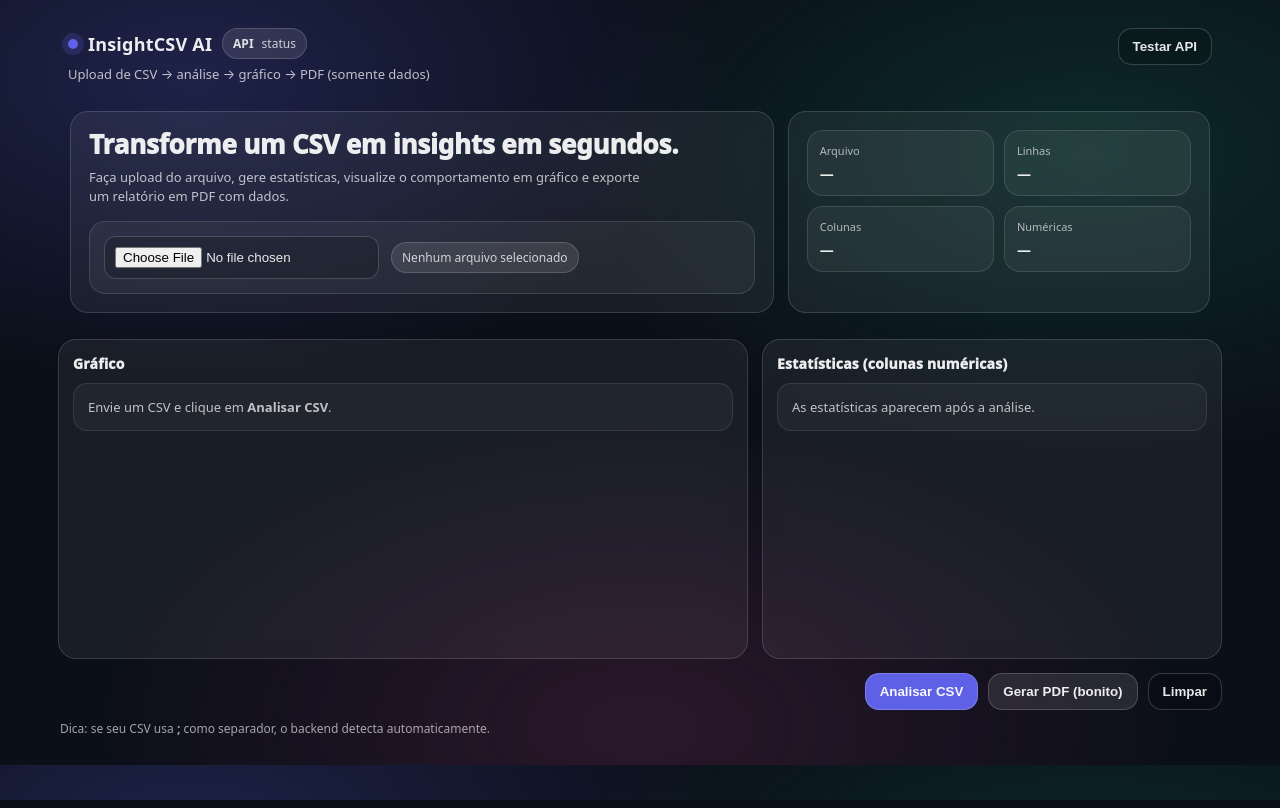
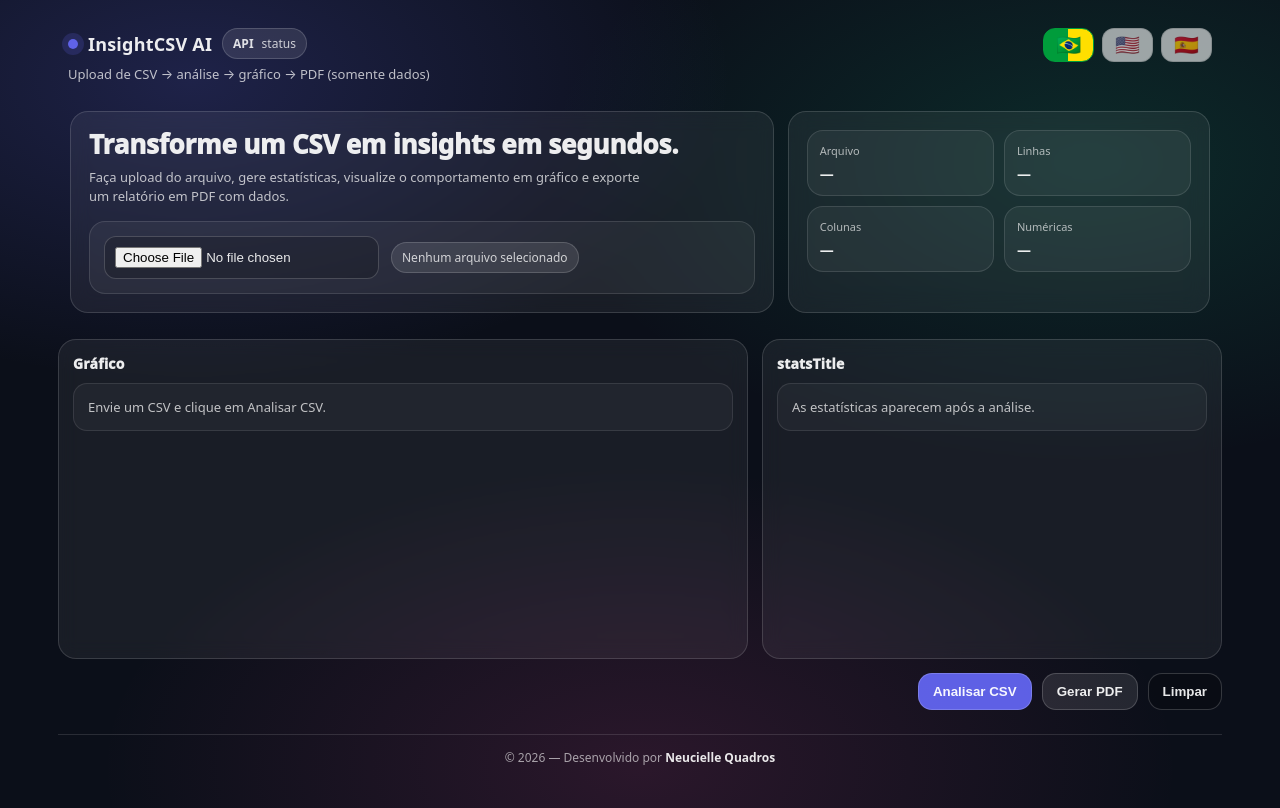
Before and after one commit to neuciellequadros/csv-insight-engine, a React app in the folder frontend/: page / in a window 1280 px wide. Built offline with nearby package versions, Linux system fonts and the light colour scheme; the HTML template or start-up script is replaced by a standard one.

Commit message:
Add internationalization support with i18next and language switcher component

```diff
--- a/frontend/package.json
+++ b/frontend/package.json
@@ -11,10 +11,12 @@
   },
   "dependencies": {
     "axios": "^1.13.2",
+    "i18next": "^25.8.0",
     "jspdf": "^4.0.0",
     "jspdf-autotable": "^5.0.7",
     "react": "^19.2.0",
     "react-dom": "^19.2.0",
+    "react-i18next": "^16.5.3",
     "recharts": "^3.6.0"
   },
   "devDependencies": {
--- a/frontend/src/App.tsx
+++ b/frontend/src/App.tsx
@@ -1,6 +1,8 @@
-import { useMemo, useState } from "react";
+import React, { useMemo, useState } from "react";
 import axios from "axios";
 import jsPDF from "jspdf";
+import { useTranslation } from "react-i18next";
+import { LanguageSwitcher } from "./components/LanguageSwitcher";
 import autoTable from "jspdf-autotable";
 import {
   LineChart,
@@ -11,6 +13,7 @@ import {
   CartesianGrid,
   ResponsiveContainer,
 } from "recharts";
+import { Footer } from "./components/footer";
 
 const API_BASE = "http://localhost:8000";
 
@@ -35,9 +38,9 @@ type AnalyzeResponse = {
   preview: Record<string, any>[];
 };
 
-function formatNum(n: number | null | undefined) {
+function formatNum(n: number | null | undefined, locale: string) {
   if (n === null || n === undefined || Number.isNaN(n)) return "-";
-  return new Intl.NumberFormat("pt-BR", { maximumFractionDigits: 4 }).format(n);
+  return new Intl.NumberFormat(locale, { maximumFractionDigits: 4 }).format(n);
 }
 
 function Pill({
@@ -116,6 +119,14 @@ export default function App() {
   const [data, setData] = useState<AnalyzeResponse | null>(null);
   const [chartCol, setChartCol] = useState<string>("");
 
+  const { t, i18n } = useTranslation("common");
+  const localeForNumbers =
+    i18n.language === "en"
+      ? "en-US"
+      : i18n.language === "es"
+        ? "es-ES"
+        : "pt-BR";
+
   const [apiStatus, setApiStatus] = useState<"unknown" | "ok" | "down">(
     "unknown",
   );
@@ -149,7 +160,7 @@ export default function App() {
       setData(null);
 
       if (!file) {
-        setErr("Selecione um arquivo .csv antes de analisar.");
+        setErr(t("errorNoFile"));
         return;
       }
 
@@ -168,7 +179,7 @@ export default function App() {
       setData(res.data);
       setChartCol(res.data.numericColumns?.[0] ?? "");
     } catch (e: any) {
-      setErr(e?.response?.data?.detail || "Erro ao analisar CSV.");
+      setErr(e?.response?.data?.detail || t("errorGeneric"));
     } finally {
       setLoading(false);
     }
@@ -187,13 +198,17 @@ export default function App() {
     doc.setFont("helvetica", "bold");
     doc.setFontSize(18);
     doc.setTextColor(20);
-    doc.text("InsightCSV — Relatório", marginX, 48);
+    doc.text(t("pdfTitle"), marginX, 48);
 
     doc.setFont("helvetica", "normal");
     doc.setFontSize(10);
     doc.setTextColor(90);
-    doc.text(`Arquivo: ${data.filename}`, marginX, 66);
-    doc.text(`Linhas: ${data.rows}   |   Colunas: ${data.cols}`, marginX, 82);
+    doc.text(`${t("fileLabel")}: ${data.filename}`, marginX, 66);
+    doc.text(
+      `${t("rowsLabel")}: ${data.rows}   |   ${t("colsLabel")}: ${data.cols}`,
+      marginX,
+      82,
+    );
 
     // Linha
     doc.setDrawColor(220);
@@ -206,10 +221,10 @@ export default function App() {
     const cardW = (pageWidth - marginX * 2 - gap * 3) / 4;
 
     const cards = [
-      { label: "Arquivo", value: data.filename },
-      { label: "Linhas", value: String(data.rows) },
-      { label: "Colunas", value: String(data.cols) },
-      { label: "Numéricas", value: String(data.numericColumns.length) },
+      { label: t("fileShort"), value: data.filename },
+      { label: t("rowsShort"), value: String(data.rows) },
+      { label: t("colsShort"), value: String(data.cols) },
+      { label: t("numericShort"), value: String(data.numericColumns.length) },
     ];
 
     cards.forEach((c, i) => {
@@ -237,28 +252,28 @@ export default function App() {
     doc.setFont("helvetica", "bold");
     doc.setFontSize(12);
     doc.setTextColor(30);
-    doc.text("Estatísticas (colunas numéricas)", marginX, cursorY);
+    doc.text(t("statsTitlePdf"), marginX, cursorY);
     cursorY += 10;
 
     const statRows = Object.entries(data.stats || {}).map(([col, s]) => [
       col,
       String(s.count),
-      formatNum(s.min),
-      formatNum(s.max),
-      formatNum(s.mean),
-      formatNum(s.sum),
+      formatNum(s.min, localeForNumbers),
+      formatNum(s.max, localeForNumbers),
+      formatNum(s.mean, localeForNumbers),
+      formatNum(s.sum, localeForNumbers),
     ]);
 
     if (statRows.length === 0) {
       doc.setFont("helvetica", "normal");
       doc.setFontSize(10);
       doc.setTextColor(90);
-      doc.text("Nenhuma coluna numérica detectada.", marginX, cursorY + 18);
+      doc.text(t("noNumericCols"), marginX, cursorY + 18);
       cursorY += 30;
     } else {
       autoTable(doc, {
         startY: cursorY + 8,
-        head: [["Coluna", "Count", "Min", "Max", "Média", "Soma"]],
+        head: [[t("col"), t("count"), t("min"), t("max"), t("mean"), t("sum")]],
         body: statRows,
         styles: {
           font: "helvetica",
@@ -287,7 +302,7 @@ export default function App() {
     doc.setFont("helvetica", "bold");
     doc.setFontSize(12);
     doc.setTextColor(30);
-    doc.text("Preview (primeiras linhas)", marginX, cursorY);
+    doc.text(t("previewTitlePdf"), marginX, cursorY);
     cursorY += 10;
 
     const preview = data.preview || [];
@@ -307,7 +322,7 @@ export default function App() {
       doc.setFont("helvetica", "normal");
       doc.setFontSize(10);
       doc.setTextColor(90);
-      doc.text("Sem dados para preview.", marginX, cursorY + 18);
+      doc.text(t("noPreview"), marginX, cursorY + 18);
     } else {
       autoTable(doc, {
         startY: cursorY + 8,
@@ -339,14 +354,14 @@ export default function App() {
       doc.setFontSize(9);
       doc.setTextColor(120);
       doc.text(
-        `Página ${i} de ${pageCount}`,
+        `${t("page")} ${i} ${t("of")} ${pageCount}`,
         pageWidth - marginX,
         pageHeight - 24,
         { align: "right" },
       );
     }
 
-    doc.save("relatorio_insightcsv.pdf");
+    doc.save(`insightcsv-report-${i18n.language}.pdf`);
   }
 
   function clearAll() {
@@ -363,7 +378,8 @@ export default function App() {
         <div>
           <div style={styles.brandRow}>
             <div style={styles.logoDot} />
-            <div style={styles.brand}>InsightCSV AI</div>
+            <div style={styles.brand}>{t("appTitle")}</div>
+
             <Pill
               tone={
                 apiStatus === "ok"
@@ -376,34 +392,25 @@ export default function App() {
               <span style={{ fontWeight: 800 }}>API</span>
               <span style={{ opacity: 0.9 }}>
                 {apiStatus === "ok"
-                  ? "online"
+                  ? t("online")
                   : apiStatus === "down"
-                    ? "offline"
-                    : "status"}
+                    ? t("offline")
+                    : t("status")}
               </span>
             </Pill>
           </div>
-          <div style={styles.caption}>
-            Upload de CSV → análise → gráfico → PDF (somente dados)
-          </div>
+          <div style={styles.caption}>{t("caption")}</div>
         </div>
 
         <div style={styles.actionsRow}>
-          <button style={styles.ghostBtn} onClick={pingApi} disabled={loading}>
-            Testar API
-          </button>
+          <LanguageSwitcher />
         </div>
       </div>
 
       <div style={styles.hero}>
         <div style={styles.heroLeft}>
-          <div style={styles.heroTitle}>
-            Transforme um CSV em insights em segundos.
-          </div>
-          <div style={styles.heroText}>
-            Faça upload do arquivo, gere estatísticas, visualize o comportamento
-            em gráfico e exporte um relatório em PDF com dados.
-          </div>
+          <div style={styles.heroTitle}>{t("heroTitle")}</div>
+          <div style={styles.heroText}>{t("heroText")}</div>
 
           <div style={styles.uploadBox}>
             <div
@@ -423,20 +430,18 @@ export default function App() {
               <Pill>
                 {file ? (
                   <>
-                    <span style={{ fontWeight: 800 }}>Selecionado:</span>
+                    <span style={{ fontWeight: 800 }}>{t("selected")}:</span>
                     <span style={{ opacity: 0.9 }}>{file.name}</span>
                   </>
                 ) : (
-                  <span style={{ opacity: 0.9 }}>
-                    Nenhum arquivo selecionado
-                  </span>
+                  <span style={{ opacity: 0.9 }}>{t("noFileSelected")}</span>
                 )}
               </Pill>
             </div>
 
             {!!err && (
               <div style={styles.errorBox}>
-                <b>Erro:</b> {err}
+                <b>{t("error")}:</b> {err}
               </div>
             )}
           </div>
@@ -444,11 +449,20 @@ export default function App() {
 
         <div style={styles.heroRight}>
           <div style={styles.statsGrid}>
-            <StatCard label="Arquivo" value={hasData ? data!.filename : "—"} />
-            <StatCard label="Linhas" value={hasData ? data!.rows : "—"} />
-            <StatCard label="Colunas" value={hasData ? data!.cols : "—"} />
             <StatCard
-              label="Numéricas"
+              label={t("fileShort")}
+              value={hasData ? data!.filename : "—"}
+            />
+            <StatCard
+              label={t("rowsShort")}
+              value={hasData ? data!.rows : "—"}
+            />
+            <StatCard
+              label={t("colsShort")}
+              value={hasData ? data!.cols : "—"}
+            />
+            <StatCard
+              label={t("numericShort")}
               value={hasData ? data!.numericColumns.length : "—"}
             />
           </div>
@@ -457,11 +471,13 @@ export default function App() {
 
       <div style={styles.mainGrid}>
         <Panel
-          title="Gráfico"
+          title={t("chartTitle")}
           right={
             hasData && data!.numericColumns.length ? (
               <div style={{ display: "flex", gap: 10, alignItems: "center" }}>
-                <span style={{ fontSize: 12, opacity: 0.8 }}>Coluna Y</span>
+                <span style={{ fontSize: 12, opacity: 0.8 }}>
+                  {t("yColumn")}
+                </span>
                 <select
                   value={chartCol}
                   onChange={(e) => setChartCol(e.target.value)}
@@ -478,13 +494,9 @@ export default function App() {
           }
         >
           {!hasData ? (
-            <div style={styles.empty}>
-              Envie um CSV e clique em <b>Analisar CSV</b>.
-            </div>
+            <div style={styles.empty}>{t("emptyChart")}</div>
           ) : data!.numericColumns.length === 0 ? (
-            <div style={styles.empty}>
-              Não detectei colunas numéricas para plotar.
-            </div>
+            <div style={styles.empty}>{t("noNumericToPlot")}</div>
           ) : (
             <div style={{ height: 320 }}>
               <ResponsiveContainer width="100%" height="100%">
@@ -500,22 +512,20 @@ export default function App() {
           )}
         </Panel>
 
-        <Panel title="Estatísticas (colunas numéricas)">
+        <Panel title={t("statsTitle")}>
           {!hasData ? (
-            <div style={styles.empty}>
-              As estatísticas aparecem após a análise.
-            </div>
+            <div style={styles.empty}>{t("statsEmpty")}</div>
           ) : (
             <div style={{ overflowX: "auto" }}>
               <table style={styles.table}>
                 <thead>
                   <tr>
-                    <th>Coluna</th>
-                    <th>Count</th>
-                    <th>Min</th>
-                    <th>Max</th>
-                    <th>Média</th>
-                    <th>Soma</th>
+                    <th>{t("col")}</th>
+                    <th>{t("count")}</th>
+                    <th>{t("min")}</th>
+                    <th>{t("max")}</th>
+                    <th>{t("mean")}</th>
+                    <th>{t("sum")}</th>
                   </tr>
                 </thead>
                 <tbody>
@@ -525,7 +535,7 @@ export default function App() {
                         colSpan={6}
                         style={{ textAlign: "center", opacity: 0.85 }}
                       >
-                        Nenhuma coluna numérica detectada.
+                        {t("noNumericCols")}
                       </td>
                     </tr>
                   ) : (
@@ -533,10 +543,10 @@ export default function App() {
                       <tr key={k}>
                         <td style={{ fontWeight: 800 }}>{k}</td>
                         <td>{s.count}</td>
-                        <td>{formatNum(s.min)}</td>
-                        <td>{formatNum(s.max)}</td>
-                        <td>{formatNum(s.mean)}</td>
-                        <td>{formatNum(s.sum)}</td>
+                        <td>{formatNum(s.min, localeForNumbers)}</td>
+                        <td>{formatNum(s.max, localeForNumbers)}</td>
+                        <td>{formatNum(s.mean, localeForNumbers)}</td>
+                        <td>{formatNum(s.sum, localeForNumbers)}</td>
                       </tr>
                     ))
                   )}
@@ -554,7 +564,7 @@ export default function App() {
           onClick={handleAnalyze}
           disabled={loading}
         >
-          {loading ? "Analisando..." : "Analisar CSV"}
+          {loading ? t("analyzing") : t("analyze")}
         </button>
 
         <button
@@ -562,18 +572,14 @@ export default function App() {
           onClick={exportPdfOnlyData}
           disabled={!hasData}
         >
-          Gerar PDF (bonito)
+          {t("exportPdf")}
         </button>
 
         <button style={styles.ghostBtn} onClick={clearAll}>
-          Limpar
+          {t("clear")}
         </button>
       </div>
-
-      <div style={styles.footerNote}>
-        Dica: se seu CSV usa <b>;</b> como separador, o backend detecta
-        automaticamente.
-      </div>
+      <Footer />
     </div>
   );
 }
--- /dev/null
+++ b/frontend/src/components/LanguageSwitcher.tsx
@@ -0,0 +1,62 @@
+import i18n, { setAppLanguage } from "../i18n";
+
+type Lang = "pt" | "en" | "es";
+
+const activeStyles: Record<Lang, React.CSSProperties> = {
+  pt: {
+    background: "linear-gradient(90deg, #009C3B 50%, #FFDF00 50%)",
+    border: "1px solid #009C3B",
+  },
+  es: {
+    background:
+      "linear-gradient(90deg, #AA151B 40%, #F1BF00 40%, #F1BF00 70%, #AA151B 70%)",
+    border: "1px solid #AA151B",
+  },
+  en: {
+    background: "linear-gradient(90deg, #3C3B6E 50%, #B22234 50%)",
+    border: "1px solid #3C3B6E",
+    color: "#ffffff",
+  },
+};
+
+const inactiveStyle: React.CSSProperties = {
+  background: "rgba(255,255,255,0.85)",
+  border: "1px solid rgba(0,0,0,0.15)",
+  opacity: 0.7,
+};
+
+export function LanguageSwitcher() {
+  const current = i18n.language as Lang;
+
+  function btn(lang: Lang, flag: string) {
+    const active = current === lang;
+
+    return (
+      <button
+        onClick={() => setAppLanguage(lang)}
+        style={{
+          fontSize: 20,
+          padding: "6px 12px",
+          borderRadius: 12,
+          cursor: "pointer",
+          transition: "all 0.25s ease",
+          lineHeight: 1,
+          ...(active ? activeStyles[lang] : inactiveStyle),
+        }}
+        title={
+          lang === "pt" ? "Português" : lang === "en" ? "English" : "Español"
+        }
+      >
+        {flag}
+      </button>
+    );
+  }
+
+  return (
+    <div style={{ display: "flex", gap: 8 }}>
+      {btn("pt", "🇧🇷")}
+      {btn("en", "🇺🇸")}
+      {btn("es", "🇪🇸")}
+    </div>
+  );
+}
--- /dev/null
+++ b/frontend/src/components/footer.tsx
@@ -0,0 +1,24 @@
+export function Footer() {
+  return (
+    <footer
+      style={{
+        marginTop: 24,
+        padding: "14px 10px",
+        textAlign: "center",
+        fontSize: 12,
+        color: "rgba(255,255,255,0.6)",
+        borderTop: "1px solid rgba(255,255,255,0.12)",
+      }}
+    >
+      © {new Date().getFullYear()} — Desenvolvido por{" "}
+      <span
+        style={{
+          fontWeight: 800,
+          color: "rgba(255,255,255,0.9)",
+        }}
+      >
+        Neucielle Quadros
+      </span>
+    </footer>
+  );
+}
--- /dev/null
+++ b/frontend/src/i18n/index.ts
@@ -0,0 +1,31 @@
+import i18n from "i18next";
+import { initReactI18next } from "react-i18next";
+
+import pt from "../locales/pt/common.json";
+import en from "../locales/en/common.json";
+import es from "../locales/es/common.json";
+
+const STORAGE_KEY = "insightcsv_lang";
+
+const savedLang = localStorage.getItem(STORAGE_KEY);
+const defaultLang = savedLang || "pt";
+
+i18n.use(initReactI18next).init({
+  resources: {
+    pt: { common: pt },
+    en: { common: en },
+    es: { common: es },
+  },
+  lng: defaultLang,
+  fallbackLng: "pt",
+  ns: ["common"],
+  defaultNS: "common",
+  interpolation: { escapeValue: false },
+});
+
+export function setAppLanguage(lang: "pt" | "en" | "es") {
+  i18n.changeLanguage(lang);
+  localStorage.setItem(STORAGE_KEY, lang);
+}
+
+export default i18n;
--- /dev/null
+++ b/frontend/src/locales/en/common.json
@@ -0,0 +1,32 @@
+{
+  "appTitle": "InsightCSV AI",
+  "caption": "CSV upload → analysis → chart → PDF (data only)",
+  "heroTitle": "Turn a CSV into insights in seconds.",
+  "heroText": "Upload your file, generate statistics, visualize patterns in a chart, and export a clean PDF report.",
+
+  "noFileSelected": "No file selected",
+
+  "fileShort": "File",
+  "rowsShort": "Rows",
+  "colsShort": "Columns",
+  "numericShort": "Numeric",
+
+  "emptyChart": "Upload a CSV and click Analyze CSV.",
+  "statsEmpty": "Statistics will appear after analysis.",
+
+  "testApi": "Test API",
+
+  "online": "online",
+  "offline": "offline",
+  "status": "status",
+
+  "chartTitle": "Chart",
+  "statsTitle": "Statistics",
+  "selected": "Selected",
+  "error": "Error",
+
+  "analyzing": "Analyzing...",
+  "analyze": "Analyze CSV",
+  "exportPdf": "Generate PDF",
+  "clear": "Clear"
+}
--- /dev/null
+++ b/frontend/src/locales/es/common.json
@@ -0,0 +1,32 @@
+{
+  "appTitle": "InsightCSV AI",
+  "caption": "Subir CSV → análisis → gráfico → PDF (solo datos)",
+  "heroTitle": "Convierte un CSV en insights en segundos.",
+  "heroText": "Sube tu archivo, genera estadísticas, visualiza patrones en un gráfico y exporta un informe PDF limpio.",
+
+  "noFileSelected": "Ningún archivo seleccionado",
+
+  "fileShort": "Archivo",
+  "rowsShort": "Filas",
+  "colsShort": "Columnas",
+  "numericShort": "Numéricas",
+
+  "emptyChart": "Sube un CSV y haz clic en Analizar CSV.",
+  "statsEmpty": "Las estadísticas aparecen después del análisis.",
+
+  "testApi": "Probar API",
+
+  "online": "en línea",
+  "offline": "sin conexión",
+  "status": "estado",
+
+  "chartTitle": "Gráfico",
+  "statsTitle": "Estadísticas",
+  "selected": "Seleccionado",
+  "error": "Error",
+
+  "analyzing": "Analizando...",
+  "analyze": "Analizar CSV",
+  "exportPdf": "Generar PDF",
+  "clear": "Limpiar"
+}
--- /dev/null
+++ b/frontend/src/locales/pt/common.json
@@ -0,0 +1,24 @@
+{
+  "appTitle": "InsightCSV AI",
+  "caption": "Upload de CSV → análise → gráfico → PDF (somente dados)",
+  "heroTitle": "Transforme um CSV em insights em segundos.",
+  "heroText": "Faça upload do arquivo, gere estatísticas, visualize o comportamento em gráfico e exporte um relatório em PDF com dados.",
+
+  "noFileSelected": "Nenhum arquivo selecionado",
+
+  "chartTitle": "Gráfico",
+  "fileShort": "Arquivo",
+  "rowsShort": "Linhas",
+  "colsShort": "Colunas",
+  "numericShort": "Numéricas",
+
+  "emptyChart": "Envie um CSV e clique em Analisar CSV.",
+  "statsEmpty": "As estatísticas aparecem após a análise.",
+
+  "analyzing": "Analisando...",
+  "analyze": "Analisar CSV",
+  "exportPdf": "Gerar PDF",
+  "clear": "Limpar",
+
+  "testApi": "Testar API"
+}
--- a/frontend/src/main.tsx
+++ b/frontend/src/main.tsx
@@ -2,6 +2,7 @@ import React from "react";
 import ReactDOM from "react-dom/client";
 import App from "./App";
 import "./index.css";
+import "./i18n";
 
 ReactDOM.createRoot(document.getElementById("root")!).render(
   <React.StrictMode>
```
Also changed, not shown: 1 other file (tests, documents, lock files or other folders).
